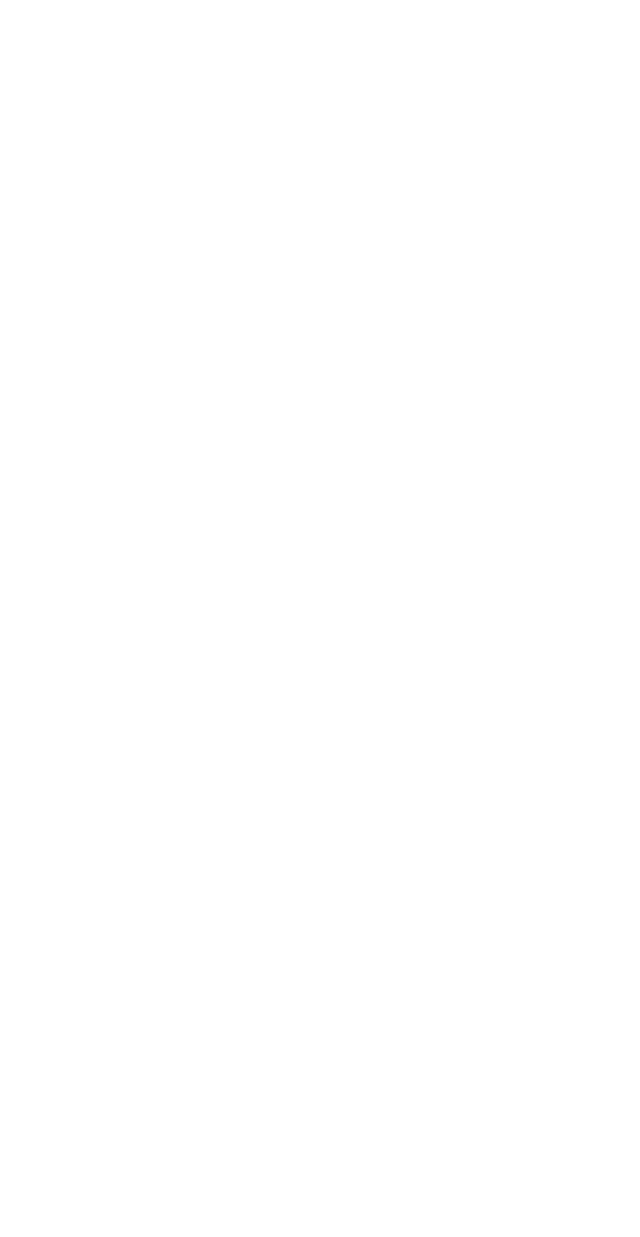
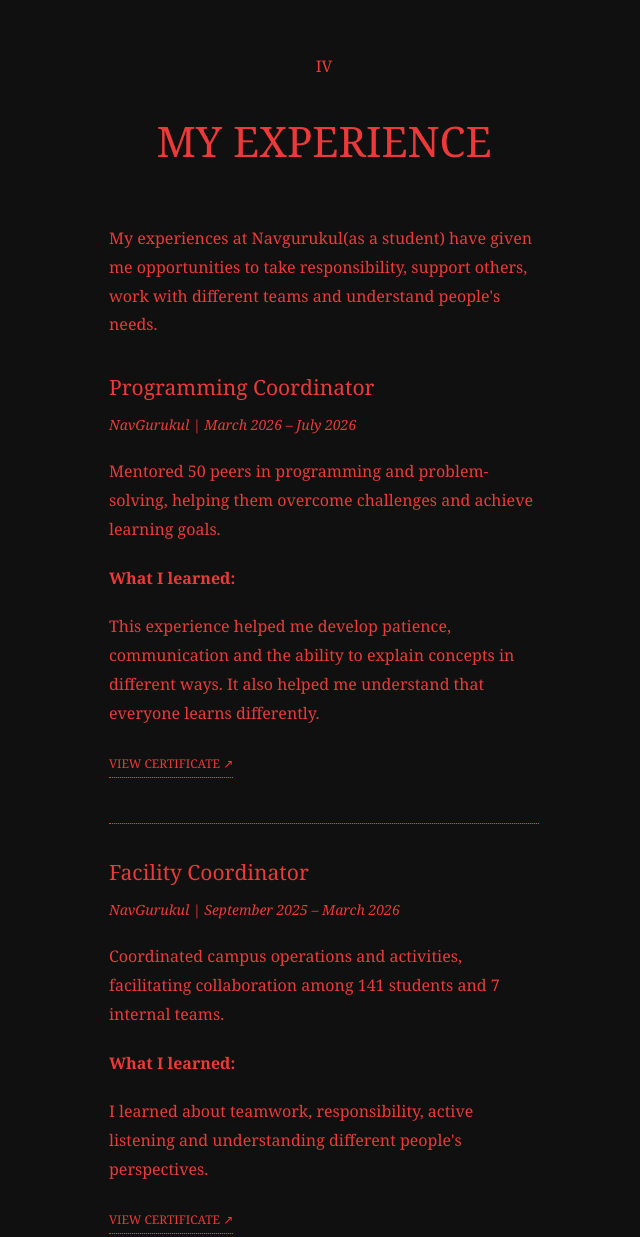
Before and after one commit to codeWith-Ume/portfolio-ume-salma, a plain HTML site: page experience.html in a window 1280 px wide. Shown: the top 1237 px of the page, without its empty margins (316-956 px from the left). Before the commit the page ends 800 px from the top, so only its background shows below. Drawn offline with Linux system fonts and the light colour scheme.

Commit message:
add experience page

```diff
--- a/CSS/style.css
+++ b/CSS/style.css
@@ -295,3 +295,69 @@ footer {
     color: white;
     text-decoration: underline;
 }
+
+
+.experience-page {
+    display: block;
+    min-height: 100vh;
+    padding: 55px 20px;
+    background-color: #101010;
+    color: #ed3939;
+    font-family: "IM Fell English", Georgia, serif;
+}
+
+.experience-container {
+    max-width: 430px;
+    width: 100%;
+    margin: 0 auto;
+}
+
+.experience-content {
+    font-size: 16px;
+    line-height: 1.8;
+    text-align: left;
+}
+
+.experience-content p {
+    margin-bottom: 20px;
+}
+
+.experience-content h2 {
+    font-size: 21px;
+    font-weight: normal;
+    margin: 30px 0 5px;
+}
+
+.experience-meta {
+    font-size: 14px;
+    font-style: italic;
+}
+
+.certificate-link {
+    display: inline-block;
+    color: #ed3939;
+    font-size: 12px;
+    text-decoration: none;
+    border-bottom: 1px dotted #ed3939;
+    padding-bottom: 3px;
+    margin: 5px 0 15px;
+}
+
+.certificate-link:hover {
+    color: white;
+}
+
+.experience-divider {
+    border-top: 1px dotted #ed3939;
+    margin: 30px 0;
+}
+
+@media (max-width: 480px) {
+    .experience-content {
+        font-size: 15px;
+    }
+
+    .experience-content h2 {
+        font-size: 19px;
+    }
+}
--- a/experience.html
+++ b/experience.html
@@ -0,0 +1,86 @@
+<!DOCTYPE html>
+<html lang="en">
+<head>
+    <meta charset="UTF-8">
+    <meta name="viewport" content="width=device-width, initial-scale=1.0">
+    <title>Experience | Ume Salma</title>
+    <link rel="stylesheet" href="CSS/style.css">
+</head>
+<body class="experience-page">
+
+    <main class="experience-container">
+
+        <p class="page-number">IV</p>
+        <h1 class="about-heading">MY EXPERIENCE</h1>
+
+        <section class="experience-content">
+
+            <p>
+                My experiences at Navgurukul(as a student) have given me
+                opportunities to take responsibility, support others, work
+                with different teams and understand people's needs.
+            </p>
+
+            <h2>Programming Coordinator</h2>
+            <p class="experience-meta">NavGurukul | March 2026 – July 2026</p>
+
+            <p>
+                Mentored 50 peers in programming and problem-solving,
+                helping them overcome challenges and achieve learning goals.
+            </p>
+
+            <p><strong>What I learned:</strong></p>
+            <p>
+                This experience helped me develop patience, communication
+                and the ability to explain concepts in different ways.
+                It also helped me understand that everyone learns differently.
+            </p>
+
+            <a href="#" class="certificate-link" target="_blank">
+                VIEW CERTIFICATE ↗
+            </a>
+
+            <div class="experience-divider"></div>
+
+            <h2>Facility Coordinator</h2>
+            <p class="experience-meta">NavGurukul | September 2025 – March 2026</p>
+
+            <p>
+                Coordinated campus operations and activities, facilitating
+                collaboration among 141 students and 7 internal teams.
+            </p>
+
+            <p><strong>What I learned:</strong></p>
+            <p>
+                I learned about teamwork, responsibility, active listening
+                and understanding different people's perspectives.
+            </p>
+
+            <a href="#" class="certificate-link" target="_blank">
+                VIEW CERTIFICATE ↗
+            </a>
+
+            <div class="experience-divider"></div>
+
+            <h2>What These Experiences Taught Me</h2>
+
+            <p>
+                Both roles helped me understand that working with people
+                requires more than completing assigned responsibilities.
+                It involves listening, communicating, being patient, taking
+                initiative and learning to work together.
+            </p>
+
+            <p>
+                I want to carry these experiences into new environments
+                where I can contribute, collaborate and keep learning.
+            </p>
+
+        </section>
+
+        <a href="index.html" class="back-home">← BACK HOME</a>
+
+    </main>
+
+</body>
+</html>
```
